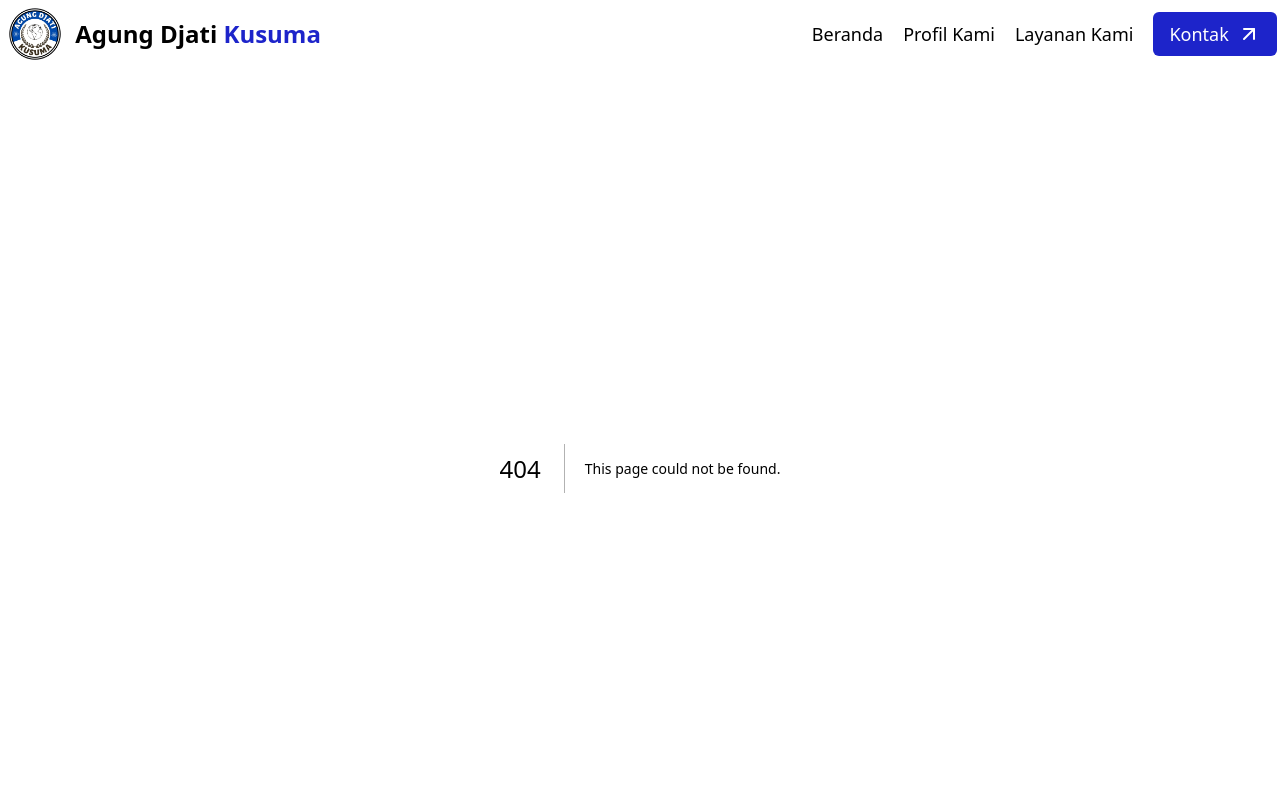
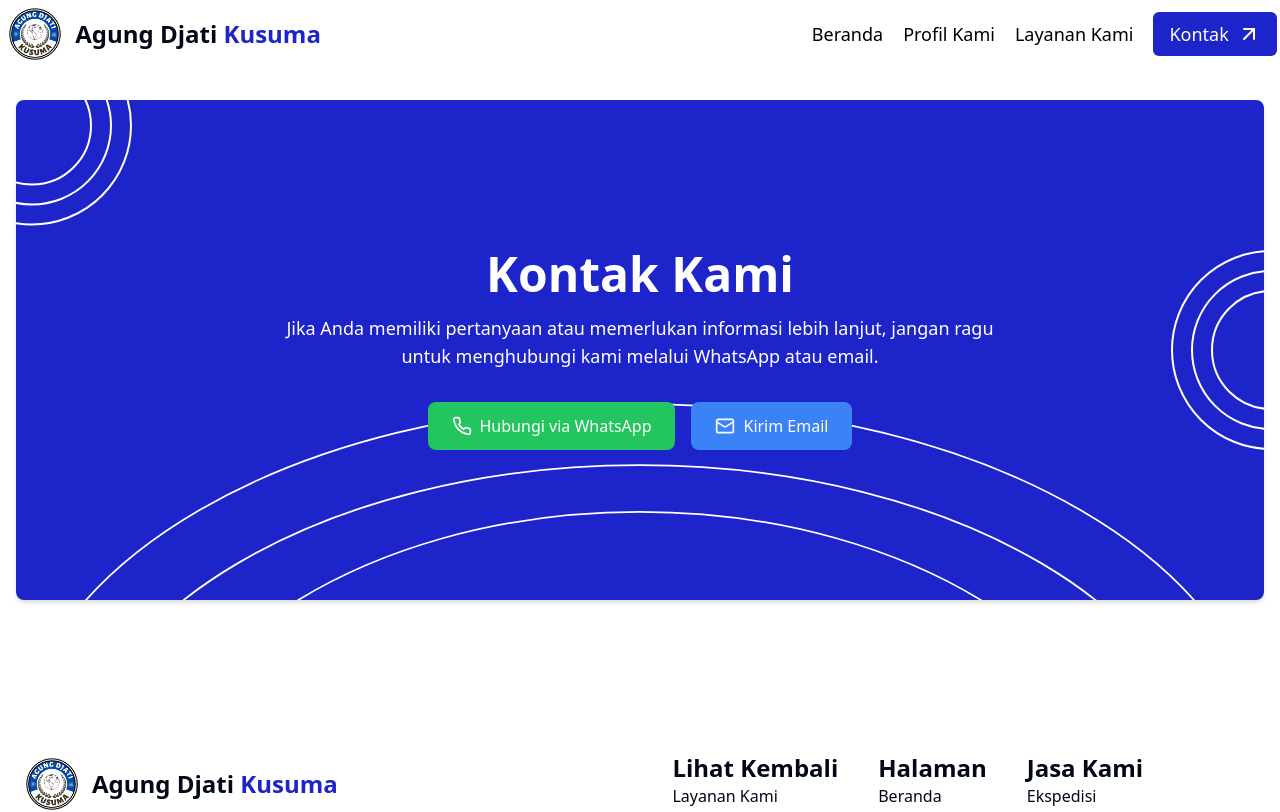
Before and after one commit to Codeelder/agungdjatikusuma, a Next.js app: page /kontak-kami in a window 1280 px wide. Before the commit this address had no page. Shown: the top 812 px of the page. Built offline with nearby package versions, Linux system fonts and the light colour scheme.

Commit message:
update(contact): update halaman contact

```diff
--- /dev/null
+++ b/src/app/kontak-kami/organisms/contact.tsx
@@ -0,0 +1,44 @@
+// components/ContactSection.tsx
+import React from 'react';
+import { Mail, Phone } from 'lucide-react';
+import { Elipses } from '@/constants/component';
+
+export const ContactSection = () => {
+    const phoneNumber = '6281234567890'; // Ganti dengan nomor WhatsApp Anda
+    const email = 'info@example.com'; // Ganti dengan alamat email Anda
+
+    const whatsappLink = `https://wa.me/${phoneNumber}`;
+    const mailtoLink = `mailto:${email}`;
+
+    return (
+        <div className="container mx-auto px-4 py-8">
+            <div className="relative flex flex-col justify-center items-center bg-blueprimary shadow-md rounded-lg h-[400px] md:h-[500px] p-6">
+                <Elipses />
+                <h1 className="text-3xl md:text-5xl font-bold mb-4 text-center text-white">Kontak Kami</h1>
+                <p className="mb-8 w-full md:w-3/5 text-base md:text-lg text-center text-white">
+                    Jika Anda memiliki pertanyaan atau memerlukan informasi lebih lanjut, jangan ragu untuk menghubungi kami melalui WhatsApp atau email.
+                </p>
+                <div className="flex flex-col md:flex-row justify-center space-y-4 md:space-y-0 md:space-x-4 w-full md:w-auto">
+                    <a
+                        href={whatsappLink}
+                        target="_blank"
+                        rel="noopener noreferrer"
+                        className="flex items-center justify-center px-6 py-3 bg-green-500 text-white rounded-lg hover:bg-green-600 transition-transform transform hover:scale-105 w-full md:w-auto"
+                    >
+                        <Phone className="w-5 h-5 mr-2" />
+                        Hubungi via WhatsApp
+                    </a>
+                    <a
+                        href={mailtoLink}
+                        target="_blank"
+                        rel="noopener noreferrer"
+                        className="flex items-center justify-center px-6 py-3 bg-blue-500 text-white rounded-lg hover:bg-blue-600 transition-transform transform hover:scale-105 w-full md:w-auto"
+                    >
+                        <Mail className="w-5 h-5 mr-2" />
+                        Kirim Email
+                    </a>
+                </div>
+            </div>
+        </div>
+    );
+};
--- /dev/null
+++ b/src/app/kontak-kami/page.tsx
@@ -0,0 +1,9 @@
+import { ContactSection } from "./organisms/contact"
+
+export default function KontakKami() {
+    return (
+        <main className="flex items-center justify-center">
+            <ContactSection />
+        </main>
+    )
+}
--- a/src/constants/component.tsx
+++ b/src/constants/component.tsx
@@ -48,7 +48,7 @@ export const Elipses = () => {
   return (
     <>
       <svg
-        className="absolute h-20 md:h-32"
+        className="absolute top-0 left-0 h-20 md:h-32"
         width="116"
         height="123"
         viewBox="0 0 116 123"
```
